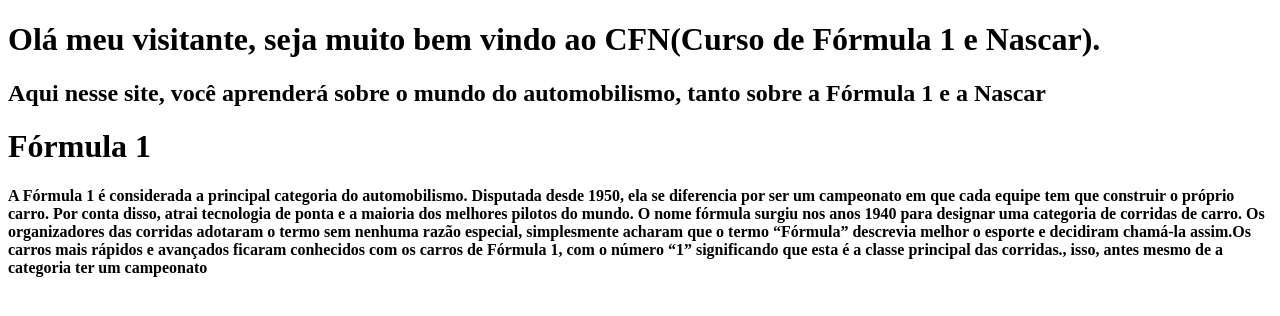
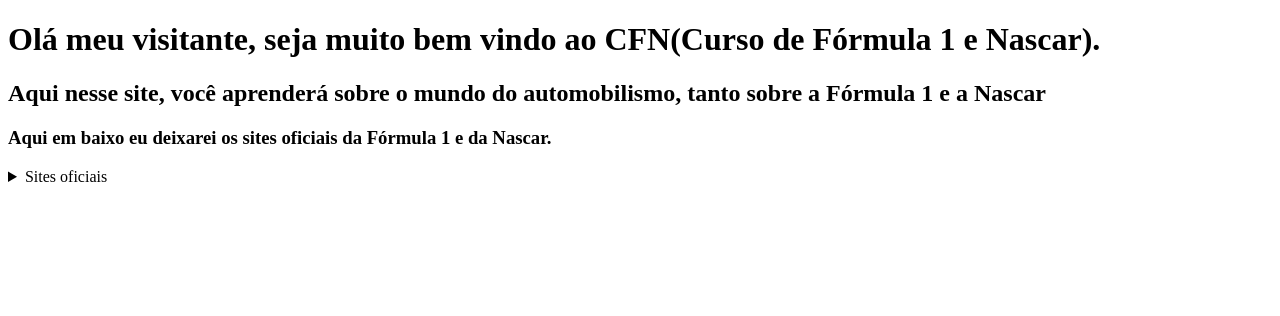
Before and after one commit to kauan00001/New, a plain HTML site: page index.html in a window 1280 px wide. Drawn offline with Linux system fonts and the light colour scheme.

Commit message:
Add files via upload

```diff
--- a/index.html
+++ b/index.html
@@ -8,8 +8,12 @@
 <body>
     <h1>Olá meu visitante, seja muito bem vindo ao CFN(Curso de Fórmula 1 e Nascar).</h1>
     <h2>Aqui nesse site, você aprenderá sobre o mundo do automobilismo, tanto sobre a Fórmula 1 e a Nascar </h2>
-    <h1>Fórmula 1</h1>
-    <h4>A Fórmula 1 é considerada a principal categoria do automobilismo. Disputada desde 1950, ela se diferencia por ser um campeonato em que cada equipe tem que construir o próprio carro. Por conta disso, atrai tecnologia de ponta e a maioria dos melhores pilotos do mundo. O nome fórmula surgiu nos anos 1940 para designar uma categoria de corridas de carro. Os organizadores das corridas adotaram o termo sem nenhuma razão especial, simplesmente acharam que o termo “Fórmula” descrevia melhor o esporte e decidiram chamá-la assim.Os carros mais rápidos e avançados ficaram conhecidos com os carros de Fórmula 1, com o número “1” significando que esta é a classe principal das corridas., isso, antes mesmo de a categoria ter um campeonato</h4>
-    <h
+    <h3>Aqui em baixo eu deixarei os sites oficiais da Fórmula 1 e da Nascar.</h3>
+    <details>
+        <summary>Sites oficiais</summary>
+        <a href="https://www.formula1.com/" target="_blank">Fórmula 1</a><br>
+        <a href="https://www.nascar.com/" target="_blank">Nascar</a><br>
+        <h2>Fórmula 1</h2>
+    <h5>A Fórmula 1 é considerada a principal categoria do automobilismo. Disputada desde 1950, ela se diferencia por ser um campeonato em que cada equipe tem que construir o próprio carro. Por conta disso, atrai tecnologia de ponta e a maioria dos melhores pilotos do mundo. O nome fórmula surgiu nos anos 1940 para designar uma categoria de corridas de carro. Os organizadores das corridas adotaram o termo sem nenhuma razão especial, simplesmente acharam que o termo “Fórmula” descrevia melhor o esporte e decidiram chamá-la assim.Os carros mais rápidos e avançados ficaram conhecidos com os carros de Fórmula 1, com o número “1” significando que esta é a classe principal das corridas., isso, antes mesmo de a categoria ter um campeonato</h5>
 </body>
 </html>
```
